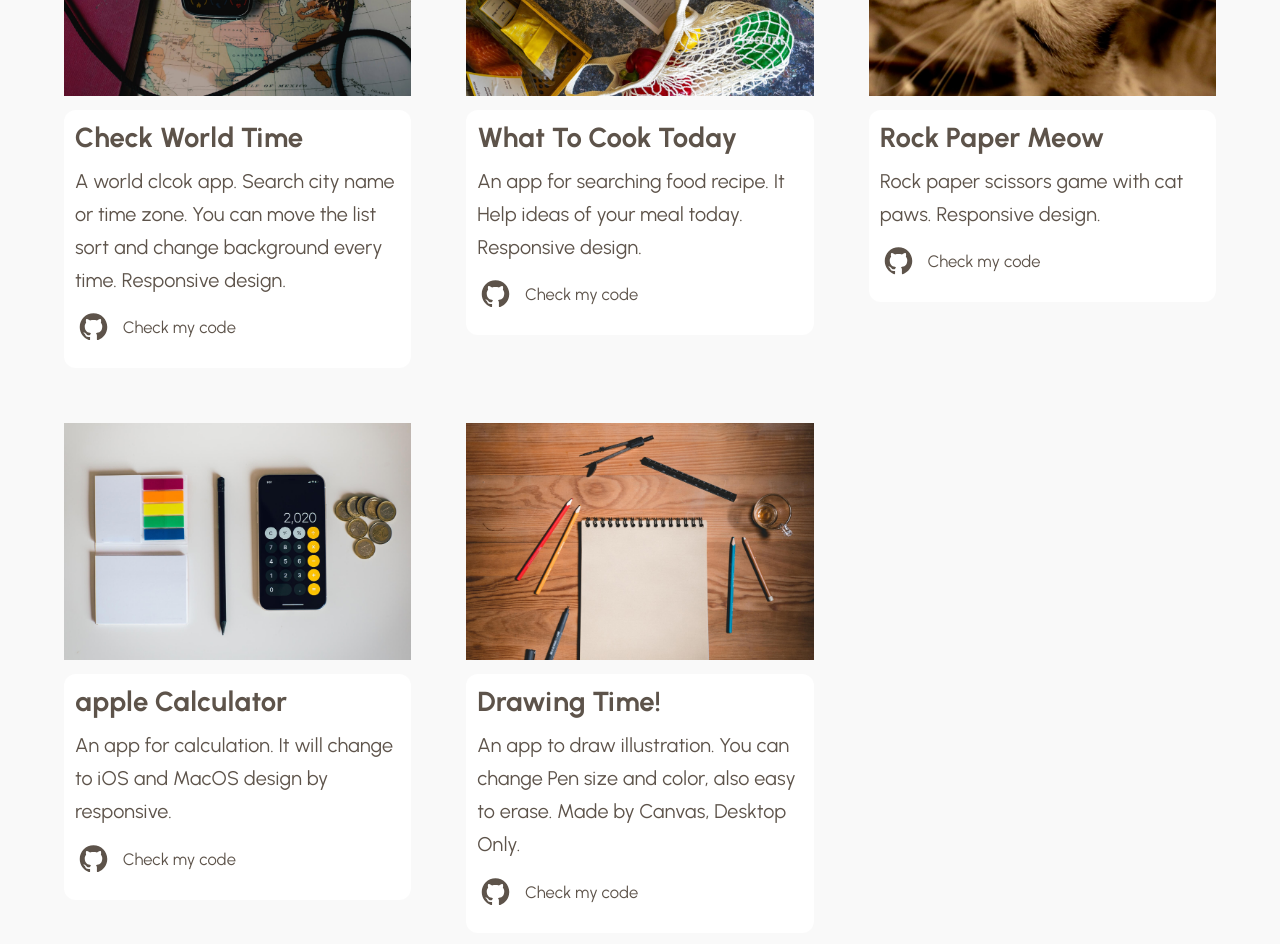
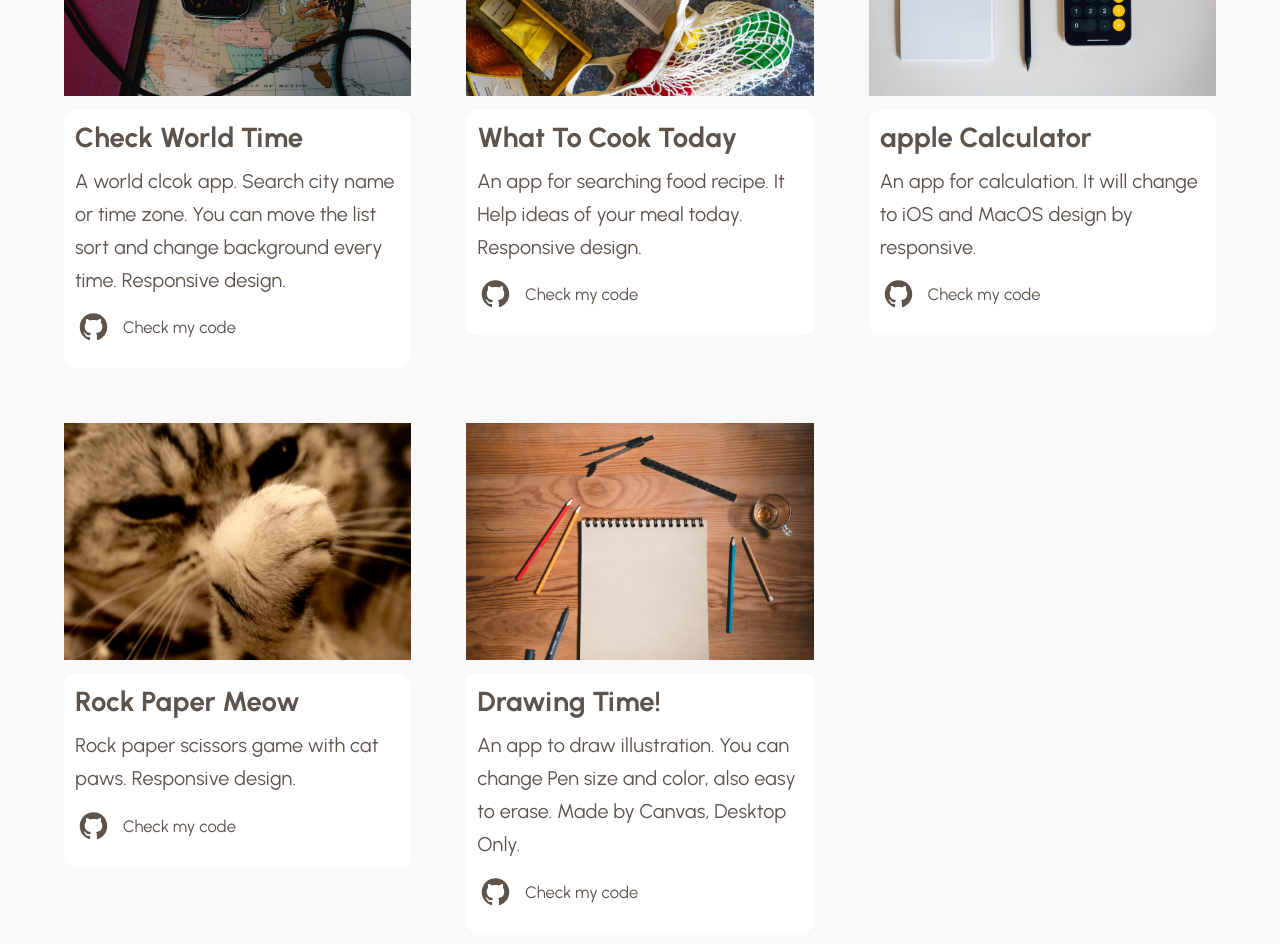
Before and after one commit to Marina294/Portfolio-React, a React (Create React App) app: page /works in a window 1280 px wide. Shown: the part 520-1464 px from the top of the page. Built offline with nearby package versions, Linux system fonts and the light colour scheme.

Commit message:
changed project

```diff
--- a/src/assets/data/works.js
+++ b/src/assets/data/works.js
@@ -26,20 +26,20 @@ const works = [
   },
   {
     id: uuidv4(),
-    name: 'Rock Paper Meow',
-    desc: 'Rock paper scissors game with cat paws. Responsive design.',
-    link: 'https://rock-paper-meow.netlify.app/',
-    img: RockPaperMeowImg,
-    gitLink: 'https://github.com/Marina294/Rock-Paper-Scissors-app',
-  },
-  {
-    id: uuidv4(),
     name: 'apple Calculator',
     desc:
       'An app for calculation. It will change to iOS and MacOS design by responsive.',
     link: 'https://calculator-clone-apple.netlify.app/',
     img: CalculatorImg,
     gitLink: 'https://github.com/Marina294/Calculator-app',
+  },
+  {
+    id: uuidv4(),
+    name: 'Rock Paper Meow',
+    desc: 'Rock paper scissors game with cat paws. Responsive design.',
+    link: 'https://rock-paper-meow.netlify.app/',
+    img: RockPaperMeowImg,
+    gitLink: 'https://github.com/Marina294/Rock-Paper-Scissors-app',
   },
   {
     id: uuidv4(),
```
